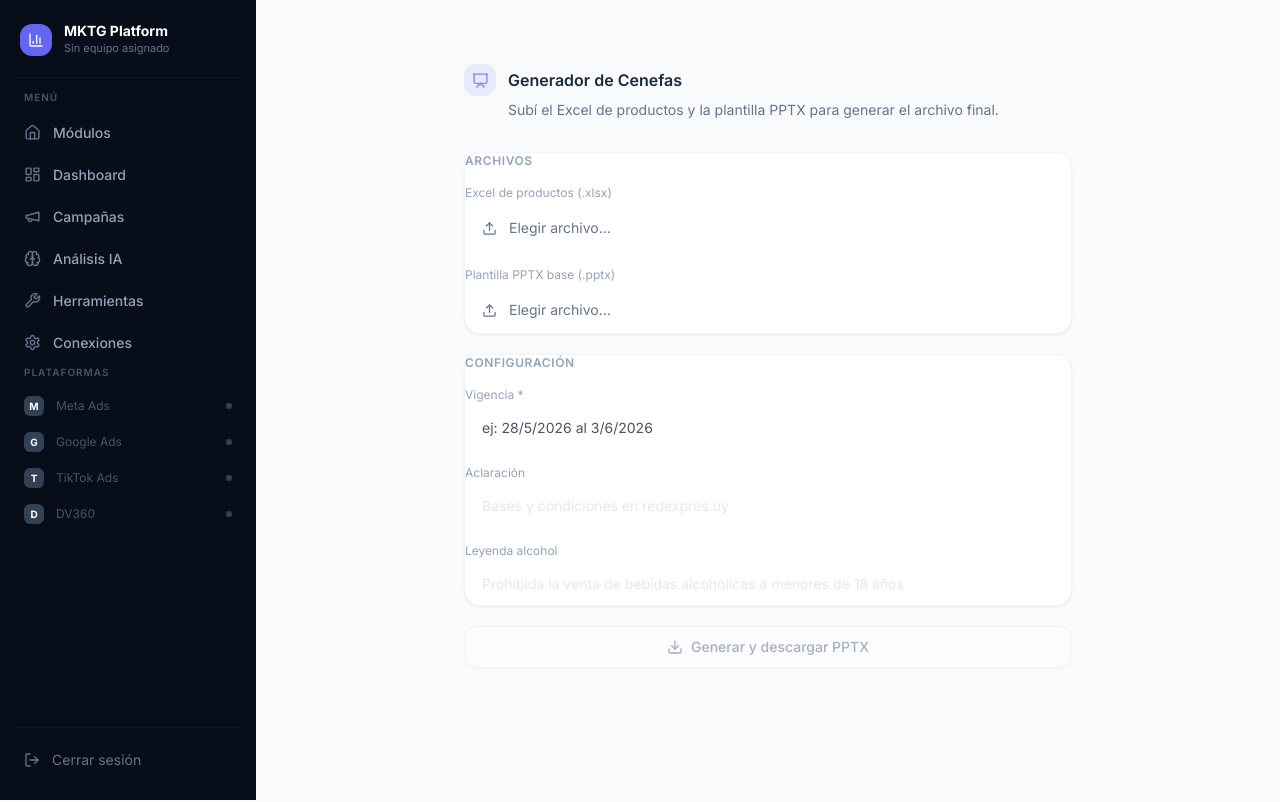
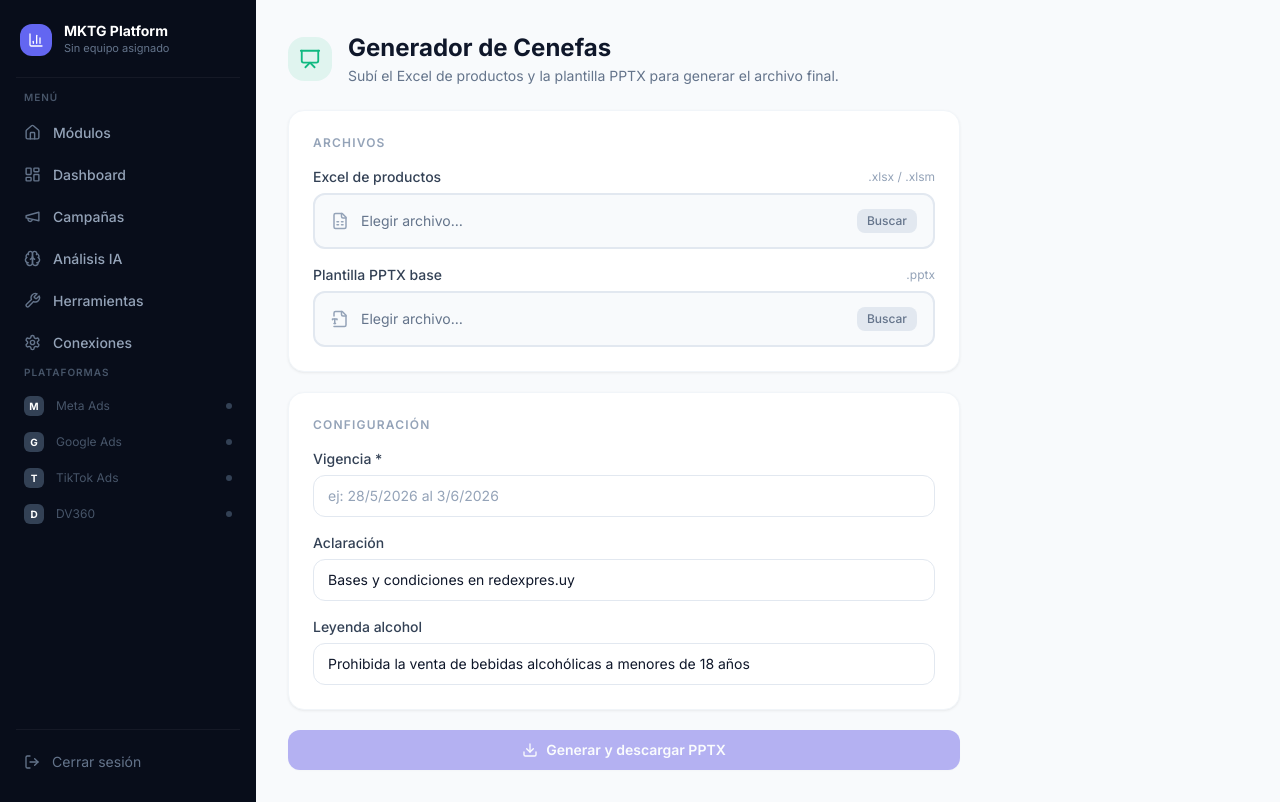
Before and after one commit to IvanCasavieja/marketingTienda, a Next.js app in the folder frontend/: page /herramientas/cenefas in a window 1280 px wide. Built offline with nearby package versions, Linux system fonts and the light colour scheme; no server answers; sample sign-in values are in the browser's storage.

Commit message:
feat: redesign cenefas page with proper light-theme styling

```diff
--- a/frontend/app/(dashboard)/herramientas/cenefas/page.tsx
+++ b/frontend/app/(dashboard)/herramientas/cenefas/page.tsx
@@ -1,6 +1,6 @@
 "use client";
 import { useState, useRef, ChangeEvent, FormEvent } from "react";
-import { Upload, Presentation, Download, AlertCircle, CheckCircle2, Loader2 } from "lucide-react";
+import { Upload, Presentation, Download, AlertCircle, CheckCircle2, Loader2, FileSpreadsheet, FileType2 } from "lucide-react";
 import { toolsApi } from "@/lib/api";
 
 type Status = "idle" | "loading" | "success" | "error";
@@ -61,65 +61,87 @@ export default function CenefasPage() {
   const canSubmit = !!excel && !!template && !!vigencia.trim() && status !== "loading";
 
   return (
-    <div className="p-8 max-w-2xl mx-auto">
-      <div className="mb-8">
-        <div className="flex items-center gap-3 mb-1">
-          <div className="w-8 h-8 rounded-xl bg-brand-500/10 flex items-center justify-center">
-            <Presentation size={17} className="text-brand-400" />
-          </div>
-          <h1 className="section-title">Generador de Cenefas</h1>
+    <div className="animate-fade-in max-w-2xl space-y-6">
+      {/* Header */}
+      <div className="flex items-center gap-4">
+        <div className="w-11 h-11 rounded-2xl bg-emerald-500/10 flex items-center justify-center shrink-0">
+          <Presentation size={22} className="text-emerald-500" />
         </div>
-        <p className="section-sub ml-11">
-          Subí el Excel de productos y la plantilla PPTX para generar el archivo final.
-        </p>
+        <div>
+          <h1 className="text-2xl font-bold text-slate-900">Generador de Cenefas</h1>
+          <p className="text-sm text-slate-500 mt-0.5">
+            Subí el Excel de productos y la plantilla PPTX para generar el archivo final.
+          </p>
+        </div>
       </div>
 
       <form onSubmit={handleSubmit} className="space-y-5">
-        {/* File uploads */}
-        <div className="card space-y-4">
-          <p className="text-xs font-semibold text-slate-400 uppercase tracking-wider">Archivos</p>
+        {/* Archivos */}
+        <div className="card p-6 space-y-4">
+          <p className="text-xs font-semibold text-slate-400 uppercase tracking-widest">Archivos</p>
 
           <FileDropField
-            label="Excel de productos (.xlsx)"
+            label="Excel de productos"
+            hint=".xlsx / .xlsm"
             accept=".xlsx,.xlsm"
             file={excel}
+            icon={FileSpreadsheet}
+            accentColor="emerald"
             onChange={handleFile(setExcel)}
           />
           <FileDropField
-            label="Plantilla PPTX base (.pptx)"
+            label="Plantilla PPTX base"
+            hint=".pptx"
             accept=".pptx"
             file={template}
+            icon={FileType2}
+            accentColor="brand"
             onChange={handleFile(setTemplate)}
           />
         </div>
 
-        {/* Config */}
-        <div className="card space-y-4">
-          <p className="text-xs font-semibold text-slate-400 uppercase tracking-wider">Configuración</p>
+        {/* Configuración */}
+        <div className="card p-6 space-y-4">
+          <p className="text-xs font-semibold text-slate-400 uppercase tracking-widest">Configuración</p>
 
-          <Field label="Vigencia *" placeholder="ej: 28/5/2026 al 3/6/2026" value={vigencia} onChange={setVigencia} />
-          <Field label="Aclaración" value={aclaracion} onChange={setAclaracion} />
-          <Field label="Leyenda alcohol" value={otraAlcohol} onChange={setOtraAlcohol} />
+          <Field
+            label="Vigencia *"
+            placeholder="ej: 28/5/2026 al 3/6/2026"
+            value={vigencia}
+            onChange={setVigencia}
+          />
+          <Field
+            label="Aclaración"
+            value={aclaracion}
+            onChange={setAclaracion}
+          />
+          <Field
+            label="Leyenda alcohol"
+            value={otraAlcohol}
+            onChange={setOtraAlcohol}
+          />
         </div>
 
-        {/* Status feedback */}
+        {/* Feedback */}
         {status === "error" && (
-          <div className="flex items-start gap-2 text-red-400 text-sm bg-red-500/10 border border-red-500/20 rounded-xl px-4 py-3">
-            <AlertCircle size={16} className="shrink-0 mt-0.5" />
-            <span>{errorMsg}</span>
+          <div className="flex items-start gap-3 bg-red-50 border border-red-200 rounded-xl px-4 py-3">
+            <AlertCircle size={16} className="text-red-500 shrink-0 mt-0.5" />
+            <p className="text-sm text-red-700">{errorMsg}</p>
           </div>
         )}
         {status === "success" && (
-          <div className="flex items-center gap-2 text-emerald-400 text-sm bg-emerald-500/10 border border-emerald-500/20 rounded-xl px-4 py-3">
-            <CheckCircle2 size={16} />
-            <span>¡Cenefas generadas! La descarga comenzó automáticamente.</span>
+          <div className="flex items-center gap-3 bg-emerald-50 border border-emerald-200 rounded-xl px-4 py-3">
+            <CheckCircle2 size={16} className="text-emerald-600" />
+            <p className="text-sm text-emerald-700 font-medium">
+              ¡Cenefas generadas! La descarga comenzó automáticamente.
+            </p>
           </div>
         )}
 
         <button
           type="submit"
           disabled={!canSubmit}
-          className="btn-secondary w-full flex items-center justify-center gap-2 disabled:opacity-40 disabled:cursor-not-allowed"
+          className="btn-primary w-full disabled:opacity-40 disabled:cursor-not-allowed"
         >
           {status === "loading" ? (
             <><Loader2 size={16} className="animate-spin" /> Generando…</>
@@ -129,37 +151,62 @@ export default function CenefasPage() {
         </button>
       </form>
 
-      {/* Hidden anchor for programmatic download */}
       <a ref={downloadRef} className="hidden" />
     </div>
   );
 }
 
 // ---------------------------------------------------------------------------
-// Sub-components
-// ---------------------------------------------------------------------------
 
 function FileDropField({
-  label, accept, file, onChange,
+  label, hint, accept, file, onChange, icon: Icon, accentColor,
 }: {
   label: string;
+  hint: string;
   accept: string;
   file: File | null;
   onChange: (e: ChangeEvent<HTMLInputElement>) => void;
+  icon: React.ElementType;
+  accentColor: "emerald" | "brand";
 }) {
   const id = label.replace(/\s+/g, "-").toLowerCase();
+  const active = !!file;
+  const colors = {
+    emerald: {
+      border: active ? "border-emerald-400 bg-emerald-50" : "border-slate-200 bg-slate-50 hover:border-slate-300 hover:bg-white",
+      icon: active ? "text-emerald-500" : "text-slate-400",
+      text: active ? "text-emerald-700 font-medium" : "text-slate-500",
+      badge: "bg-emerald-100 text-emerald-700",
+    },
+    brand: {
+      border: active ? "border-brand-400 bg-brand-50" : "border-slate-200 bg-slate-50 hover:border-slate-300 hover:bg-white",
+      icon: active ? "text-brand-500" : "text-slate-400",
+      text: active ? "text-brand-700 font-medium" : "text-slate-500",
+      badge: "bg-brand-100 text-brand-700",
+    },
+  }[accentColor];
+
   return (
-    <label htmlFor={id} className="flex flex-col gap-1 cursor-pointer">
-      <span className="text-xs text-slate-400">{label}</span>
-      <div className={`flex items-center gap-3 px-4 py-3 rounded-xl border transition-colors
-        ${file
-          ? "border-brand-500/50 bg-brand-500/5 text-brand-300"
-          : "border-white/10 bg-white/3 text-slate-500 hover:border-white/20 hover:text-slate-400"
-        }`}>
-        <Upload size={15} className="shrink-0" />
-        <span className="text-sm truncate">
+    <label htmlFor={id} className="flex flex-col gap-1.5 cursor-pointer">
+      <div className="flex items-center justify-between">
+        <span className="text-sm font-medium text-slate-700">{label}</span>
+        <span className="text-xs text-slate-400">{hint}</span>
+      </div>
+      <div className={`flex items-center gap-3 px-4 py-3.5 rounded-xl border-2 transition-all duration-150 ${colors.border}`}>
+        <Icon size={18} className={`shrink-0 ${colors.icon}`} />
+        <span className={`text-sm flex-1 truncate ${colors.text}`}>
           {file ? file.name : "Elegir archivo…"}
         </span>
+        {!file && (
+          <span className="text-xs px-2.5 py-1 rounded-lg bg-slate-200 text-slate-500 font-medium shrink-0">
+            Buscar
+          </span>
+        )}
+        {file && (
+          <span className={`text-xs px-2.5 py-1 rounded-lg font-medium shrink-0 ${colors.badge}`}>
+            Listo
+          </span>
+        )}
       </div>
       <input id={id} type="file" accept={accept} onChange={onChange} className="hidden" />
     </label>
@@ -175,16 +222,14 @@ function Field({
   onChange: (v: string) => void;
 }) {
   return (
-    <label className="flex flex-col gap-1">
-      <span className="text-xs text-slate-400">{label}</span>
+    <label className="flex flex-col gap-1.5">
+      <span className="text-sm font-medium text-slate-700">{label}</span>
       <input
         type="text"
         value={value}
         onChange={(e) => onChange(e.target.value)}
         placeholder={placeholder}
-        className="bg-white/5 border border-white/10 rounded-xl px-4 py-2.5 text-sm text-slate-200
-                   placeholder:text-slate-600 focus:outline-none focus:border-brand-500/60
-                   focus:bg-brand-500/5 transition-colors"
+        className="input text-sm"
       />
     </label>
   );
```
